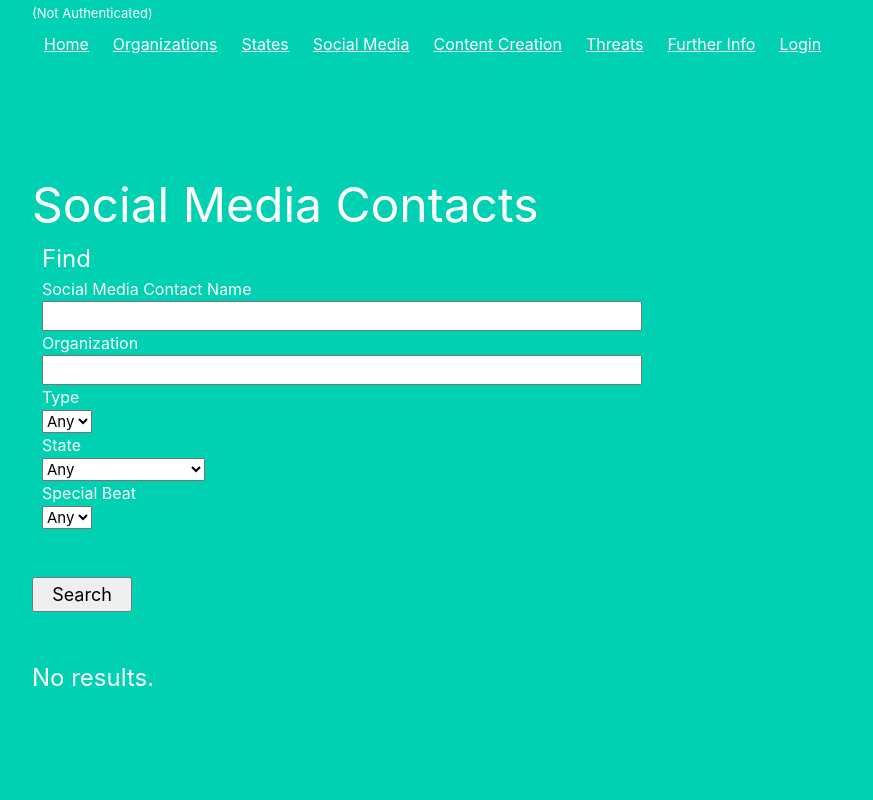
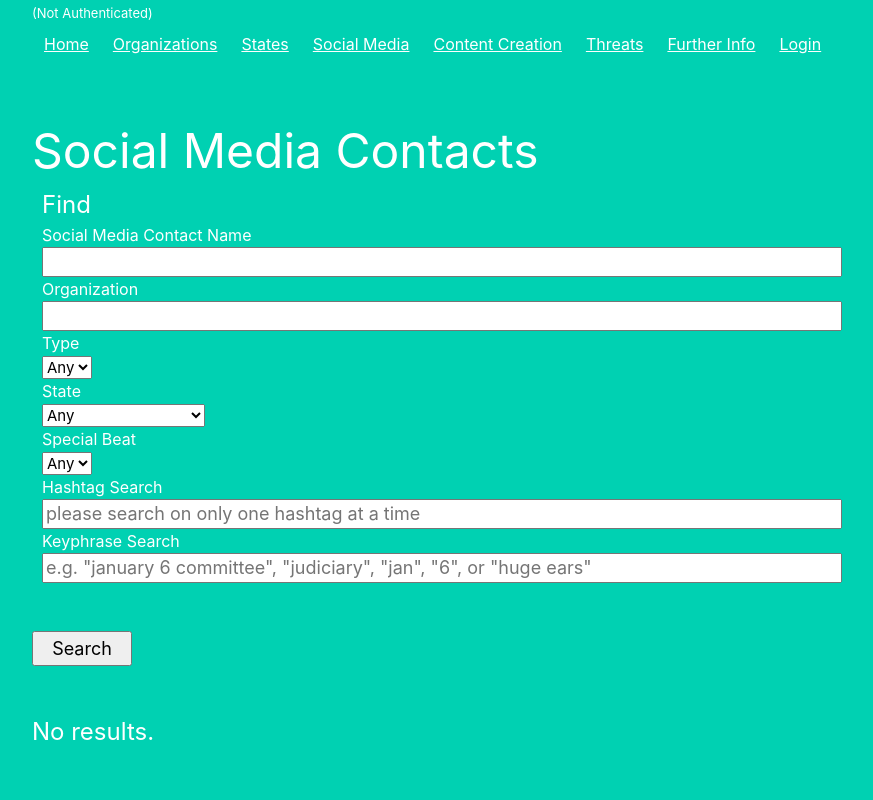
Before and after one commit to AdamTheLang/flask_bj, a Flask app: page /find_media in a window 1280 px wide. Shown: the whole page, without its empty margins (32-905 px from the left). Run offline with Flask 2, Linux system fonts and the light colour scheme; data comes from the database, SQL or seed files in the repository; data that the repository does not hold is empty; some libraries are stand-ins or nearby versions.

Commit message:
Add searchable keyword field. They'll need it.

```diff
--- a/project/forms.py
+++ b/project/forms.py
@@ -526,7 +526,7 @@ def validate_comma_separated(form, field):
     return True
 
 
-def validate_hashes(form, field):
+def validate_hashtags(form, field):
     if not field.data:
         return True
 
@@ -534,6 +534,16 @@ def validate_hashes(form, field):
     field_list = [tag if tag.startswith('#') else '#' + tag for tag in field_list]
 
     field.data = ', '.join(field_list)
+
+    return True
+
+
+def validate_keyphrases(form, field):
+    if not field.data:
+        return True
+
+    field_list = re.split('; *|, *', field.data)
+    field.data = ", ".join(field_list)
 
     return True
 
@@ -598,7 +608,7 @@ class SocialMediaForm(FlaskForm):
         'Hashtags',
         [
             validate_comma_separated,
-            validate_hashes,
+            validate_hashtags,
             validators.Length(max=200)
         ]
     )
@@ -613,6 +623,13 @@ class SocialMediaForm(FlaskForm):
         [validators.Length(max=20000)]
     )
 
+    keyphrases = StringField(
+        'Keyphrases (comma separated, for search)',
+        [
+            validate_keyphrases,
+            validators.Length(max=200),
+        ]
+    )
 
 class SocialMediaSearchForm(FlaskForm):
     def __init__(self, *args, **kwargs):
@@ -639,17 +656,18 @@ class SocialMediaSearchForm(FlaskForm):
         self.beat.default = 'Any'
 
     name = StringField(
-        "Social Media Contact Name",
-        validators=[validators.length(min=2, max=150)]
+        'Social Media Contact Name',
+        validators=[validators.length(max=150)]
     )
 
-    sm_org = StringField(
-        "Organization",
-        validators=[validators.length(max=150)]
-    )
+    sm_org = StringField('Organization', [validators.length(max=150)])
 
     entity_type = SelectField('Type')
 
     state = SelectField('State')
 
     beat = SelectField('Special Beat')
+
+    keyphrase = StringField('Keyphrase Search', [validators.length(max=50)])
+
+    hashtag = StringField('Hashtag Search', [validators.length(max=50)])
--- a/project/main.py
+++ b/project/main.py
@@ -279,6 +279,11 @@ def find_media():
             models.SocialMediaEntities.sm_org.like('%' + form.sm_org.data + '%')
         )
 
+    if form.keyphrase.data:
+        query = query.filter(
+            models.SocialMediaEntities.keyphrases.like('%' + form.keyphrase.data + '%')
+        )
+
     if form.entity_type.data and form.entity_type.data != 'Any':
         query = query.filter_by(entity_type=form.entity_type.data)
 
--- a/project/models.py
+++ b/project/models.py
@@ -395,6 +395,7 @@ class SocialMediaEntities(db.Model):
     tiktok = db.Column(db.Text)
 
     hashtags = db.Column(db.Text)
+    keyphrases = db.Column(db.Text)
 
     beat = db.Column(db.Text, db.ForeignKey('media_beats.id'))
     beat_obj = db.relationship('MediaBeats')
--- a/project/templates/base.html
+++ b/project/templates/base.html
@@ -18,7 +18,7 @@
             height: 30px;
             font-size:18px;
             width: 98%;
-            max-width: 600px;
+            max-width: 800px;
         }
         textarea {
             font-size:18px;
--- a/project/templates/edit_media.html
+++ b/project/templates/edit_media.html
@@ -33,7 +33,9 @@
             {{ render_field(form.hashtags) }}
             {{ render_field(form.beat_obj) }}
             {{ render_field(form.contact_notes, rows=20) }}
-        <br>
+            {{ render_field(form.keyphrases,
+                placeholder='e.g. january 6 committee, judiciary committee, representative, lawyer, professor') }}
+            <br>
         </fieldset><br>
         <input type="submit" disabled style="display: none" aria-hidden="true" />
         {% if current_user.is_authenticated %}
--- a/project/templates/find_media.html
+++ b/project/templates/find_media.html
@@ -33,6 +33,14 @@
             {{ render_always_editable_field(form.entity_type) }}
             {{ render_always_editable_field(form.state) }}
             {{ render_always_editable_field(form.beat) }}
+            {{ render_always_editable_field(
+                form.hashtag,
+                placeholder='please search on only one hashtag at a time'
+            ) }}
+            {{ render_always_editable_field(
+                form.keyphrase,
+                placeholder='e.g. "january 6 committee", "judiciary", "jan", "6", or "huge ears"'
+            ) }}
             <br>
         </fieldset>
         <br>
```
